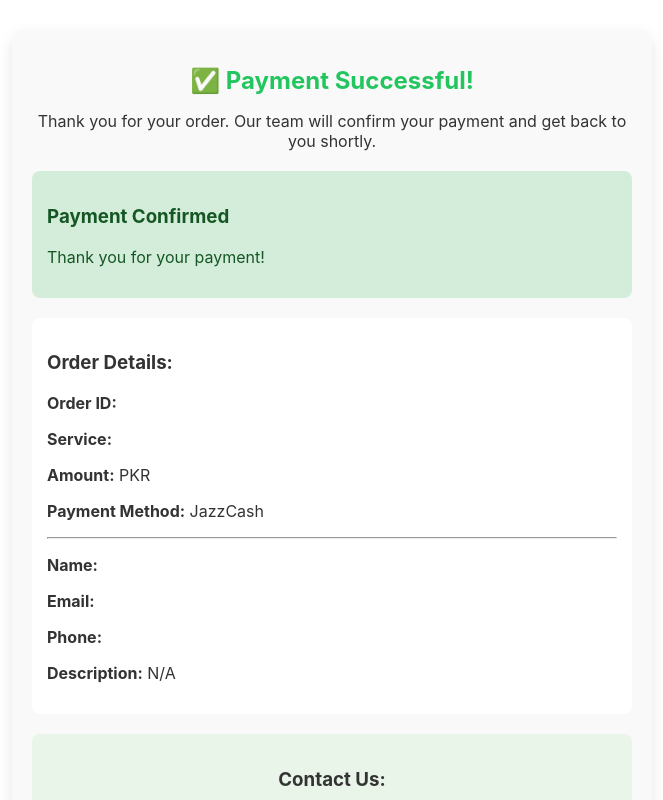
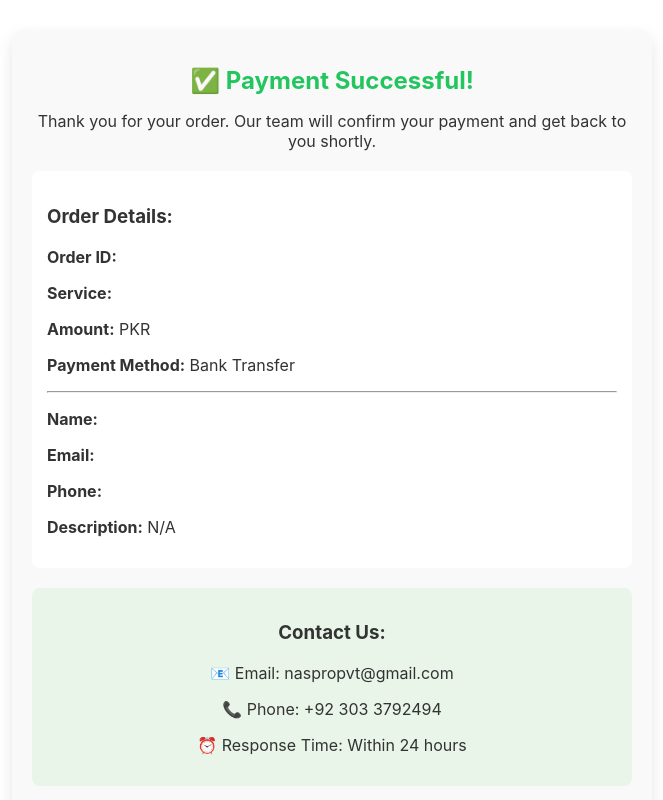
Before and after one commit to naspro-tech/naspro, a Next.js app: page /thankyou in a window 1280 px wide. Shown: the top 800 px of the page, without its empty margins (308-971 px from the left). Built offline with nearby package versions, Linux system fonts and the light colour scheme.

Commit message:
Update thankyou.js

```diff
--- a/pages/thankyou.js
+++ b/pages/thankyou.js
@@ -80,8 +80,6 @@ export default function ThankYou() {
     phone: "",
     cnic: "",
     description: "",
-    responseCode: "",
-    responseMessage: "",
     success: true,
   });
 
@@ -97,38 +95,34 @@ export default function ThankYou() {
       phone,
       cnic,
       description,
-      responseCode,
-      responseMessage,
       success,
       error
     } = router.query;
 
-    // Failed payment or hash verification
+    // Failed payment or error
     if (success === 'false' || error) {
       setOrder((prev) => ({
         ...prev,
         success: false,
-        responseMessage: error || 'Payment failed',
+        transaction_id: transaction_id || "",
       }));
       return;
     }
 
-    // Successful payment query params
+    // Query params exist
     if (service && amount) {
       setOrder({
         orderId,
         service,
         amount,
-        payment_method: payment_method || "JazzCash",
+        payment_method: payment_method || "Bank Transfer",
         transaction_id,
         name,
         email,
         phone,
         cnic,
         description,
-        responseCode,
-        responseMessage,
-        success: responseCode === '000',
+        success: true,
       });
     } else {
       // fallback to localStorage
@@ -138,32 +132,13 @@ export default function ThankYou() {
         setOrder((prev) => ({
           ...prev,
           ...parsedOrder,
-          success: parsedOrder.responseCode === '000',
+          success: true,
         }));
       }
     }
   }, [router.query]);
 
   const serviceLabel = SERVICE_LABELS[order.service] || order.service;
-
-  const getResponseMessage = (code) => {
-    const messages = {
-      '000': 'Transaction Successful',
-      '001': 'Transaction Failed',
-      '002': 'Transaction Cancelled',
-      '003': 'Invalid Merchant ID',
-      '004': 'Invalid Password',
-      '005': 'Invalid OTP',
-      '006': 'Transaction Timeout',
-      '007': 'Invalid Transaction Amount',
-      '008': 'Insufficient Balance',
-      '009': 'Transaction Not Permitted',
-      '010': 'Invalid Currency',
-      '011': 'Invalid TxnRefNo',
-      '012': 'Duplicate TxnRefNo'
-    };
-    return messages[code] || order.responseMessage || 'Thank you for your payment!';
-  };
 
   return (
     <div style={containerStyle}>
@@ -173,14 +148,6 @@ export default function ThankYou() {
             ✅ Payment Successful!
           </h1>
           <p>Thank you for your order. Our team will confirm your payment and get back to you shortly.</p>
-
-          <div style={successBox}>
-            <h3>Payment Confirmed</h3>
-            <p>{getResponseMessage(order.responseCode)}</p>
-            {order.responseCode && (
-              <p><strong>Response Code:</strong> {order.responseCode}</p>
-            )}
-          </div>
         </>
       ) : (
         <>
@@ -189,8 +156,7 @@ export default function ThankYou() {
           </h1>
           <div style={errorBox}>
             <h3>Payment Not Completed</h3>
-            <p>{order.responseMessage || 'There was an issue processing your payment.'}</p>
-            <p>Please try again or contact support if the problem persists.</p>
+            <p>There was an issue processing your payment. Please try again or contact support.</p>
           </div>
         </>
       )}
@@ -200,7 +166,7 @@ export default function ThankYou() {
         <p><strong>Order ID:</strong> {order.orderId}</p>
         <p><strong>Service:</strong> {serviceLabel}</p>
         <p><strong>Amount:</strong> PKR {order.amount}</p>
-        <p><strong>Payment Method:</strong> {order.payment_method || 'JazzCash'}</p>
+        <p><strong>Payment Method:</strong> {order.payment_method || 'Bank Transfer'}</p>
         {order.transaction_id && <p><strong>Transaction ID:</strong> {order.transaction_id}</p>}
         <hr style={{ margin: "10px 0" }} />
         <p><strong>Name:</strong> {order.name}</p>
@@ -232,4 +198,4 @@ export default function ThankYou() {
       </div>
     </div>
   );
-        }
+      }
```
